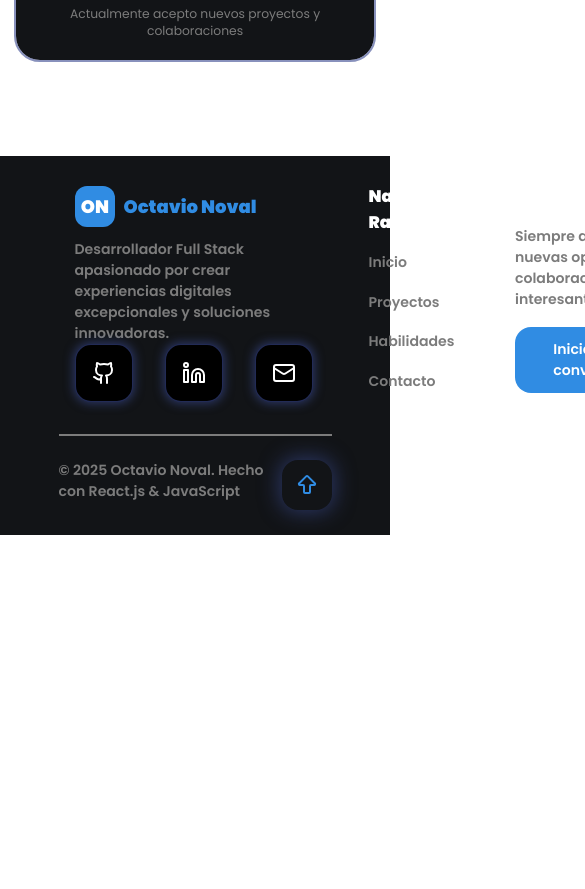
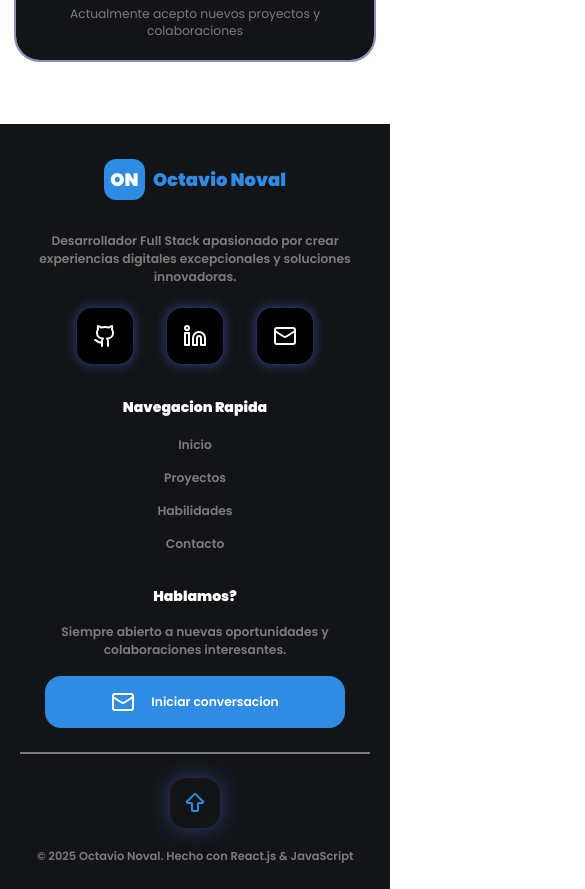
Before and after one commit to OctavioDNoval/Portfolio2.0, a React (Vite) app: page / in a window 390 px wide. Shown: the part 6940-7829 px from the top of the page, 585 px wide, since content can reach past the window. Before the commit the page ends 7475 px from the top, so only its background shows below. Built offline with nearby package versions, Linux system fonts and the light colour scheme.

Commit message:
Improve footer layout and responsiveness
Refactored footer styles for better flexibility and mobile responsiveness. Changed fixed heights to auto/min-height, added media queries for mobile, improved spacing, hover effects, and font sizing for a more consistent and accessible design.

```diff
--- a/src/styles.css
+++ b/src/styles.css
@@ -554,145 +554,241 @@ header{
 }
 
 /*---------------------------FOOTER COMPONENT---------------------------*/
-
-.footer{
+.footer {
     background-color: var(--background-card-color);
     margin-top: 96px;
     width: 100%;
-    height: 45vh;
+    height: auto; /* Cambiar de altura fija a automática */
+    min-height: 400px; /* Altura mínima para desktop */
     display: flex;
     justify-content: center;
     align-items: center;
     color: white;
-
+    padding: 40px 0; /* Padding en lugar de altura fija */
 }
 
-.footer-wrapper{
+.footer-wrapper {
     display: flex;
     flex-direction: column;
     justify-content: center;
-    width: 70%;
-    height: 90%;
+    width: 90%; /* Más flexible */
+    max-width: 1200px; /* Máximo ancho */
+    height: auto;
     gap: 32px;
 }
 
-.footer-main{
+.footer-main {
     display: flex;
-    justify-content: space-around;
-    flex: 2;
-    gap: 40px;
-
+    justify-content: space-between;
+    flex-wrap: wrap; /* Permitir wrap en móvil */
+    gap: 32px;
 }
 
-.footer-main > *{
+.footer-main > * {
     flex: 1;
+    min-width: 250px; /* Ancho mínimo para evitar compresión excesiva */
 }
 
-.footer-personal-info{
+.footer-personal-info {
     display: flex;
     flex-direction: column;
-    justify-content: space-around;
+    justify-content: flex-start;
     padding: 0 16px;
+    gap: 20px; /* Espaciado consistente */
 }
 
-.footer-personal-info .name-plate{
+.footer-personal-info .name-plate {
     justify-content: start;
 }
 
-.footer-personal-info .name-plate>.name-capital{
+.footer-personal-info .name-plate > .name-capital {
     border-radius: 12px;
 }
 
-.footer-personal-desc{
+.footer-personal-desc {
+    font-size: clamp(1.4rem, 1.6vw, 1.6rem);
+    color: rgb(124, 124, 124);
+    font-weight: 600;
+    line-height: 1.5;
+}
+
+.footer-fast-nav {
+    display: flex;
+    flex-direction: column;
     font-size: 1.6rem;
+    gap: 16px; /* Espaciado consistente */
+}
+
+.footer-fast-nav > h4 {
+    font-weight: 900;
+    font-size: clamp(1.6rem, 2vw, 1.9rem);
+    color: white;
+    margin: 0;
+}
+
+.footer-fast-nav > ul {
+    list-style: none;
+    display: flex;
+    flex-direction: column;
+    gap: 12px; /* Espaciado entre items */
+    padding: 0;
+    margin: 0;
+}
+
+.footer-fast-nav a {
     color: rgb(124, 124, 124);
+    text-decoration: none;
+    font-weight: 600;
+    transition: color 0.3s ease;
+    font-size: clamp(1.4rem, 1.6vw, 1.6rem);
+}
+
+.footer-fast-nav a:hover {
+    color: var(--primary-color);
+}
+
+.footer-contact-a {
+    display: flex;
+    flex-direction: column;
+    gap: 16px; /* Espaciado consistente */
+}
+
+.footer-contact-a h4 {
+    font-weight: 900;
+    font-size: clamp(1.6rem, 2vw, 1.9rem);
+    color: white;
+    margin: 0;
+}
+
+.footer-contact-a p {
+    font-weight: 600;
+    color: rgb(124, 124, 124);
+    font-size: clamp(1.4rem, 1.6vw, 1.6rem);
+    line-height: 1.5;
+    margin: 0;
+}
+
+.footer-contact-a a {
+    width: 80%;
+    max-width: 280px;
+    display: flex;
+    justify-content: center;
+    align-items: center;
+    gap: 16px;
+    background-color: var(--primary-color);
+    border-radius: 16px;
+    padding: 14px 20px;
+    text-decoration: none;
+    color: white;
+    transition: all 0.3s ease;
+    font-size: clamp(1.4rem, 1.6vw, 1.6rem);
     font-weight: 600;
 }
 
-.footer-fast-nav{
-    display: flex;
-    flex-direction: column;
-    font-size: 1.6rem;
+.footer-contact-a a:hover {
+    transform: translateY(-2px);
+    box-shadow: 0 4px 12px rgba(0, 0, 0, 0.3);
 }
 
-.footer-fast-nav> h4{
-    flex: 3;
-    display: flex;
-    align-items: center;
-    font-weight: 900;
-    font-size: 1.9rem;
+.footer-contact-a a p {
+    color: white;
+    margin: 0;
 }
 
-.footer-fast-nav > ul{
-    flex: 7;
-    list-style: none;
-    display: flex;
-    flex-direction: column;
-    justify-content: space-around;
-}
-
-.footer-fast-nav a{
-    color: rgb(124, 124, 124);
-    text-decoration: none;
-    font-weight: 600;
-}
-
-.footer-contact-a{
-    display: flex;
-    flex-direction: column;
-    justify-content: space-around;
-}
-
-.footer-contact-a h4{
-    font-weight: 900;
-    font-size: 1.9rem;
-}
-
-.footer-contact-a p{
-    font-weight: 600;
-    color: rgb(124, 124, 124);
-    font-size: 1.6rem;
-}
-
-.footer-contact-a a{
-    width: 80%;
-    display: flex;
-    justify-content: center;
-    gap: 32px;
-    background-color: var(--primary-color);
-    border-radius: 16px;
-    padding: 12px;
-    text-decoration: none;
-    color: white;
-}
-
-.footer-contact-a a p{
-    color: white;
-}
-
-.footer-copy{
-    flex: 1;
+.footer-copy {
     border-top: 2px solid rgb(124, 124, 124);
     padding-top: 24px;
     display: flex;
     justify-content: space-between;
+    align-items: center;
+    flex-wrap: wrap; /* Para móviles */
+    gap: 16px;
 }
 
-.footer-copy p{
+.footer-copy p {
     color: rgb(124, 124, 124);
     font-weight: 600;
-    font-size: 1.6rem;
+    font-size: clamp(1.3rem, 1.4vw, 1.6rem);
+    margin: 0;
 }
 
-.footer-copy a{
+.footer-copy a {
     height: 50px;
-    aspect-ratio: 1/1;
+    width: 50px;
     box-shadow: 0 0 20px 3px var(--alt-color-opacity);
     border-radius: 16px;
     display: flex;
     justify-content: center;
     align-items: center;
     color: var(--primary-color);
+    text-decoration: none;
+    transition: all 0.3s ease;
+}
+
+.footer-copy a:hover {
+    transform: translateY(-3px);
+    box-shadow: 0 0 25px 5px var(--primary-color);
+}
+
+@media screen and (max-width: 768px) {
+    .footer {
+        margin-top: 64px;
+        padding: 24px 0;
+        min-height: auto;
+    }
+
+    .footer-wrapper {
+        width: 100%;
+        padding: 0 20px;
+        gap: 24px;
+    }
+
+    .footer-main {
+        flex-direction: column;
+        gap: 32px;
+    }
+
+    .footer-main > * {
+        min-width: 100%;
+    }
+
+    .footer-personal-info {
+        padding: 0;
+        text-align: center;
+        align-items: center;
+    }
+
+    .footer-personal-info .name-plate {
+        justify-content: center;
+    }
+
+    .footer-fast-nav {
+        text-align: center;
+    }
+
+    .footer-fast-nav > ul {
+        align-items: center;
+    }
+
+    .footer-contact-a {
+        align-items: center;
+        text-align: center;
+    }
+
+    .footer-contact-a a {
+        width: 100%;
+        max-width: 300px;
+    }
+
+    .footer-copy {
+        flex-direction: column;
+        text-align: center;
+        gap: 20px;
+    }
+
+    .footer-copy a {
+        order: -1; /* Flecha arriba del texto */
+    }
 }
 /*---------------------------KEYFRAMES---------------------------*/
 
```
